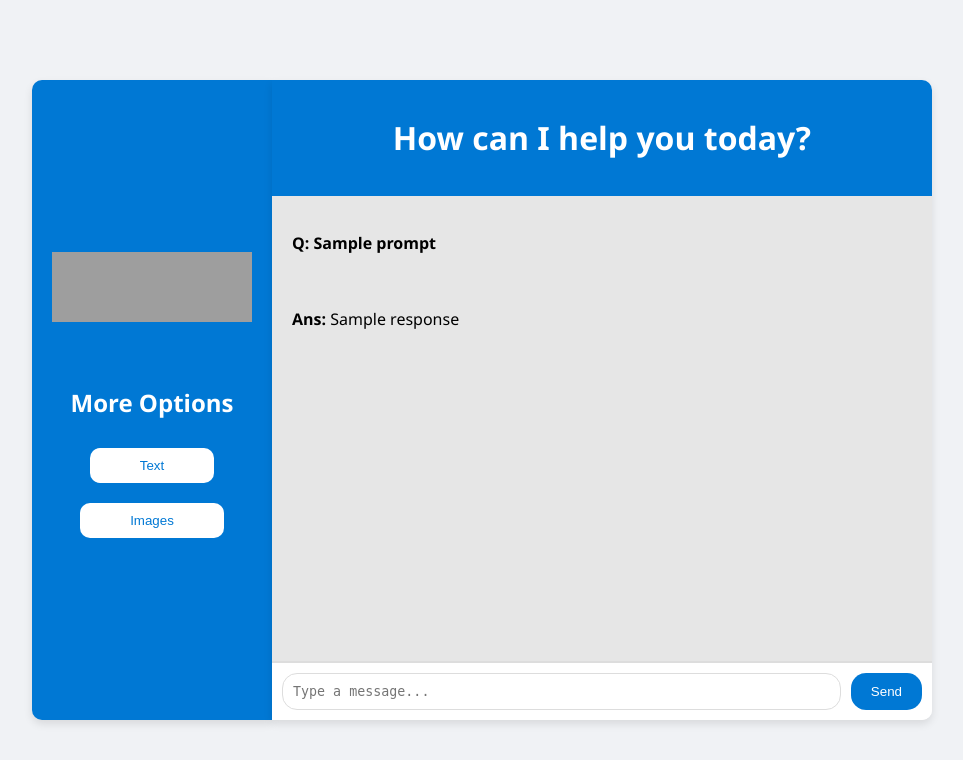
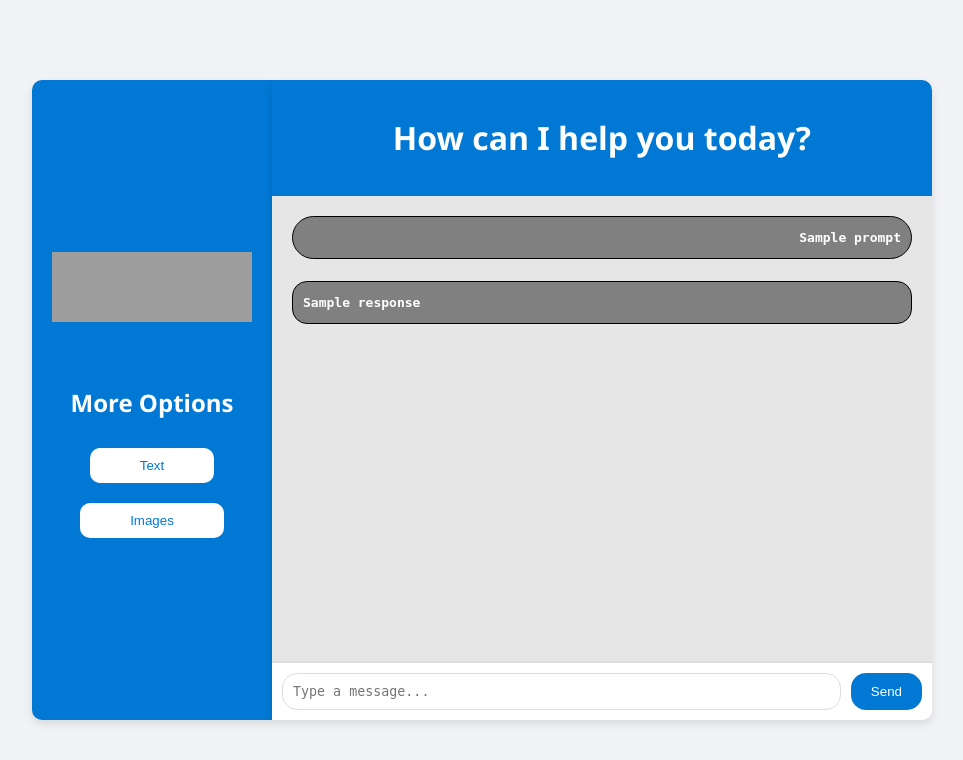
Before and after one commit to naman-thinknyx/AI-MLProject-Bedrock, a Flask app: template templates/text.html in a window 1280 px wide. Shown: the top 760 px of the page, without its empty margins (158-1121 px from the left). Run offline with Flask 3, Linux system fonts and the light colour scheme; the template is opened without the code that fills it: most values are stand-ins (such as "Sample title", 1, 10 or a date in 2020); grey boxes are pictures that could not be loaded.

Commit message:
Frontend changes

```diff
--- a/templates/text.html
+++ b/templates/text.html
@@ -22,15 +22,18 @@
         <div class="chat-body" id="chat-body">
 
           {% if prompt %}
-          <b><p>Q:  {{ prompt }}</p></b>
+          <div style= "background-color: grey; color: white; border-radius: 30px; border: 1px solid black">
+            <b><p style= "padding-right: 10px; text-align: right; font-family: monospace;">{{ prompt }}</p></b>
+          </div>
           {% endif %}
 
           <br>
           <!-- Type responses here -->
 
           {% if response %}
-
-              <p> <b>Ans:</b> {{ response }}</p>
+          <div style= "background-color: grey; color: white; border-radius: 15px; border: 1px solid black">
+            <b><p style= "padding-right: 10px; padding-left:10px; font-family: monospace;">{{ response }}</p></b>
+          </div>
           {% endif %}
         </div>
 
```
